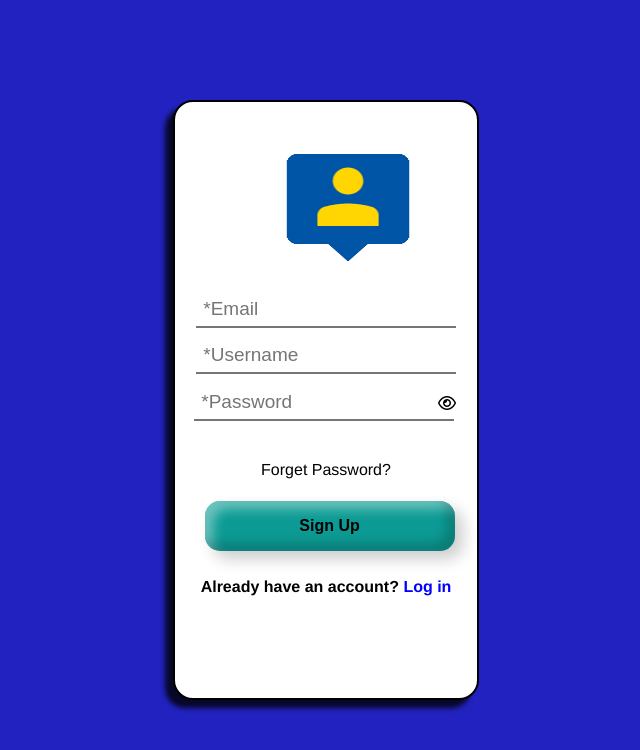
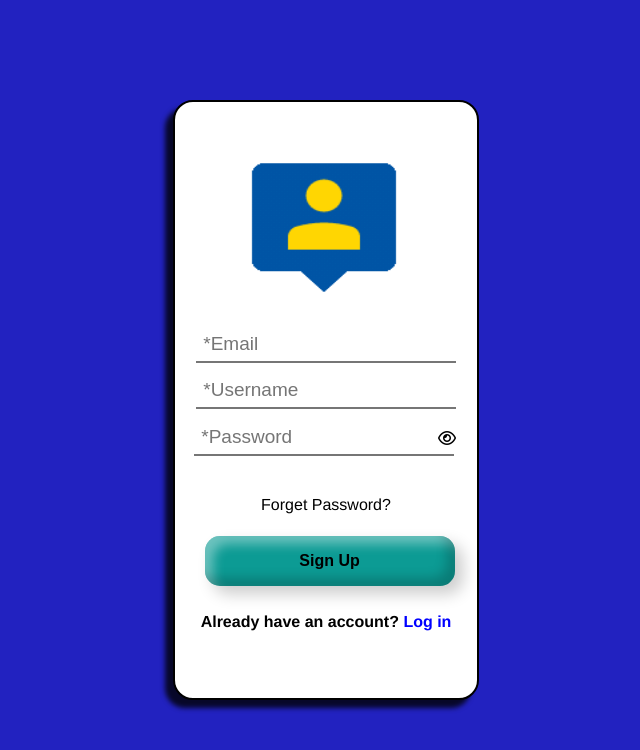
Before and after one commit to Aarij-khan/login-sign-up-pages, a plain HTML site: page index.html in a window 1280 px wide. Shown: the whole page, without its empty margins (314-954 px from the left). Drawn offline with Linux system fonts and the light colour scheme.

Commit message:
Update style.css

```diff
--- a/style.css
+++ b/style.css
@@ -70,9 +70,9 @@ body{
 
 }
 #img1{
-    height: 150px;
-    width: 170px;
-    margin-left: 47px;
+    height: 180px;
+    width: 200px;
+    margin-top: 40px;
 
 }
 
```
